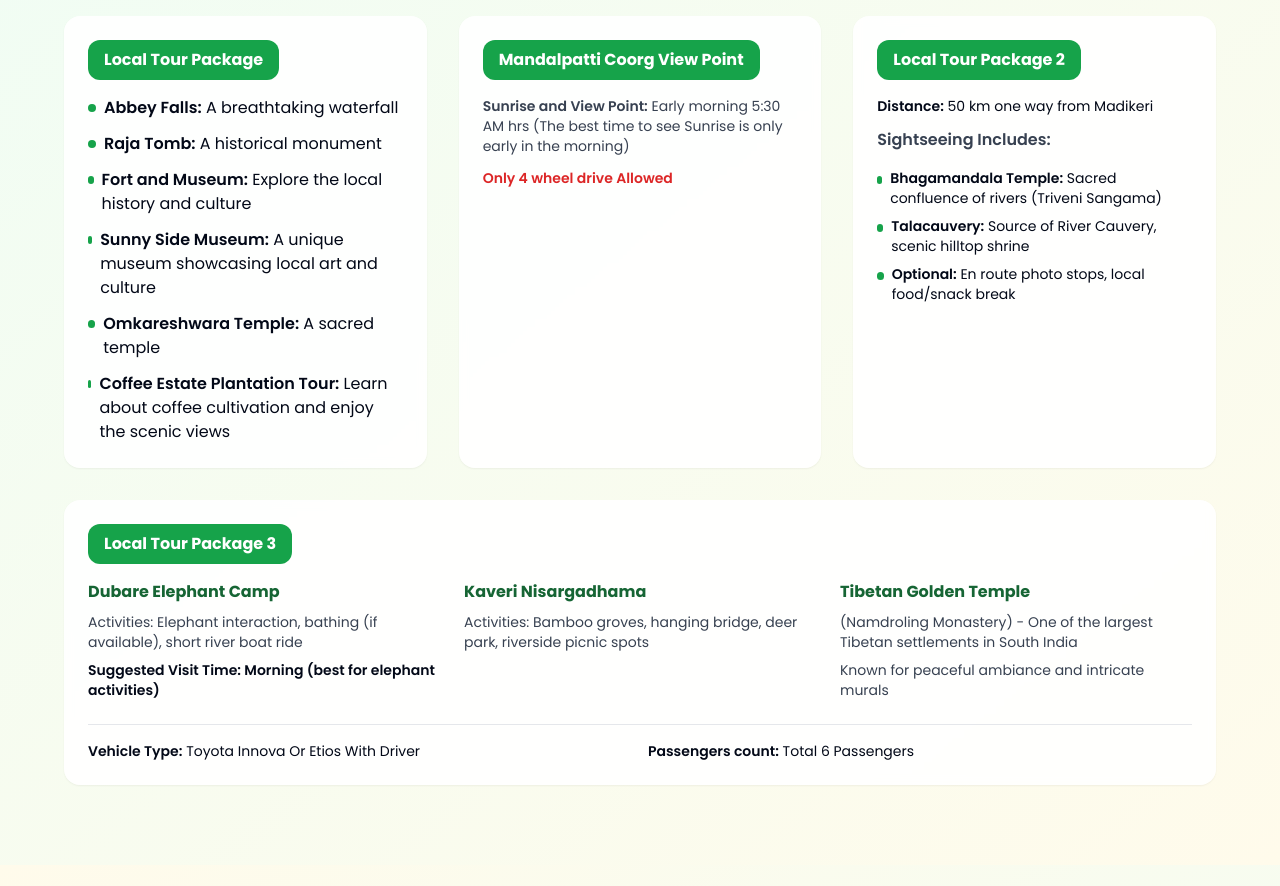
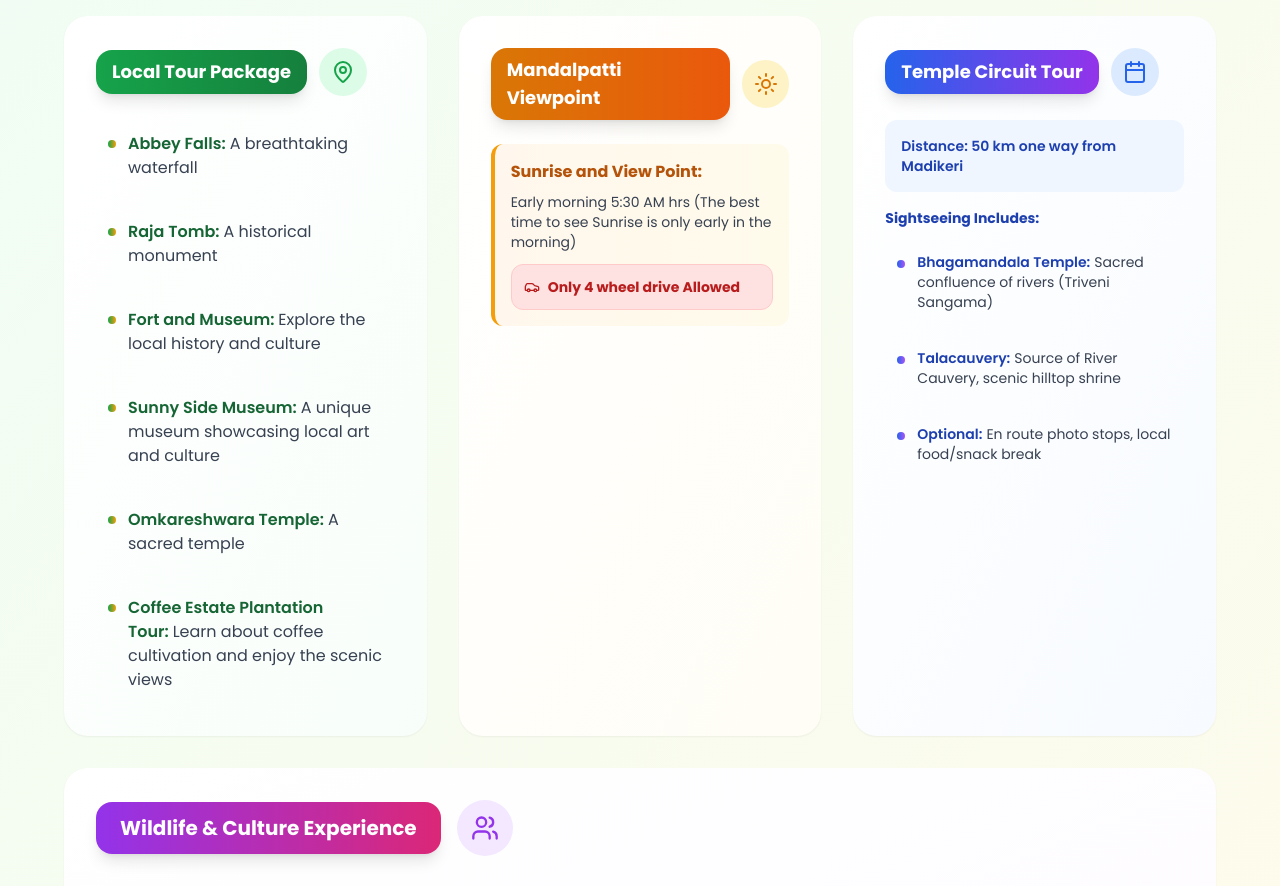
Before and after one commit to imAneeshD/coorg-escape-webpage, a React (Vite) app: page / in a window 1280 px wide. Shown: the part 4720-5606 px from the top of the page. Built offline with nearby package versions, Linux system fonts and the light colour scheme; no server answers.

Commit message:
Refactor Additional Tour Services section
Improved the UX/UI of the "Additional Tour Services" cards for a more modern and visually appealing design. Edited `src/pages/Index.tsx`.

```diff
--- a/src/pages/Index.tsx
+++ b/src/pages/Index.tsx
@@ -359,139 +359,185 @@ const AdditionalServicesSection = () => (
       </h2>
       <div className="grid md:grid-cols-2 lg:grid-cols-3 gap-8">
         {/* Local Tour Package 1 */}
-        <Card className="p-6 hover:shadow-xl transition-all duration-300 hover:scale-105 rounded-2xl border-0 bg-white/90 backdrop-blur-sm">
-          <div className="bg-green-600 text-white px-4 py-2 rounded-lg mb-4 inline-block">
-            <h3 className="font-bold">Local Tour Package</h3>
+        <Card className="group relative overflow-hidden hover:shadow-2xl transition-all duration-500 hover:scale-[1.02] rounded-3xl border-0 bg-gradient-to-br from-white to-green-50/50 backdrop-blur-sm">
+          <div className="absolute inset-0 bg-gradient-to-br from-green-600/5 to-amber-600/5 opacity-0 group-hover:opacity-100 transition-opacity duration-500"></div>
+          <CardContent className="relative p-8">
+            <div className="flex items-center gap-3 mb-6">
+              <div className="bg-gradient-to-r from-green-600 to-green-700 text-white px-4 py-2 rounded-2xl shadow-lg">
+                <h3 className="font-bold text-lg">Local Tour Package</h3>
               </div>
-          <ul className="space-y-3">
-            <li className="flex items-start gap-2">
-              <div className="w-2 h-2 bg-green-600 rounded-full mt-2"></div>
-              <div>
-                <span className="font-semibold">Abbey Falls:</span> A breathtaking waterfall
+              <div className="w-12 h-12 bg-green-100 rounded-full flex items-center justify-center group-hover:scale-110 transition-transform duration-300">
+                <MapPin className="w-6 h-6 text-green-600" />
               </div>
-            </li>
-            <li className="flex items-start gap-2">
-              <div className="w-2 h-2 bg-green-600 rounded-full mt-2"></div>
-              <div>
-                <span className="font-semibold">Raja Tomb:</span> A historical monument
             </div>
-            </li>
-            <li className="flex items-start gap-2">
-              <div className="w-2 h-2 bg-green-600 rounded-full mt-2"></div>
-              <div>
-                <span className="font-semibold">Fort and Museum:</span> Explore the local history and culture
+            <div className="space-y-4">
+              {[
+                { title: "Abbey Falls:", desc: "A breathtaking waterfall" },
+                { title: "Raja Tomb:", desc: "A historical monument" },
+                { title: "Fort and Museum:", desc: "Explore the local history and culture" },
+                { title: "Sunny Side Museum:", desc: "A unique museum showcasing local art and culture" },
+                { title: "Omkareshwara Temple:", desc: "A sacred temple" },
+                { title: "Coffee Estate Plantation Tour:", desc: "Learn about coffee cultivation and enjoy the scenic views" }
+              ].map((item, idx) => (
+                <div key={idx} className="flex items-start gap-3 group/item hover:bg-white/50 rounded-xl p-3 transition-all duration-200">
+                  <div className="w-2 h-2 bg-gradient-to-r from-green-600 to-amber-500 rounded-full mt-2 group-hover/item:scale-125 transition-transform duration-200"></div>
+                  <div className="flex-1">
+                    <span className="font-semibold text-green-800">{item.title}</span>
+                    <span className="text-gray-700 ml-1">{item.desc}</span>
                   </div>
-            </li>
-            <li className="flex items-start gap-2">
-              <div className="w-2 h-2 bg-green-600 rounded-full mt-2"></div>
-              <div>
-                <span className="font-semibold">Sunny Side Museum:</span> A unique museum showcasing local art and culture
                 </div>
-            </li>
-            <li className="flex items-start gap-2">
-              <div className="w-2 h-2 bg-green-600 rounded-full mt-2"></div>
-              <div>
-                <span className="font-semibold">Omkareshwara Temple:</span> A sacred temple
+              ))}
             </div>
-            </li>
-            <li className="flex items-start gap-2">
-              <div className="w-2 h-2 bg-green-600 rounded-full mt-2"></div>
-              <div>
-                <span className="font-semibold">Coffee Estate Plantation Tour:</span> Learn about coffee cultivation and enjoy the scenic views
-              </div>
-            </li>
-          </ul>
+          </CardContent>
         </Card>
 
         {/* Mandalpatti Package */}
-        <Card className="p-6 hover:shadow-xl transition-all duration-300 hover:scale-105 rounded-2xl border-0 bg-white/90 backdrop-blur-sm">
-          <div className="bg-green-600 text-white px-4 py-2 rounded-lg mb-4 inline-block">
-            <h3 className="font-bold">Mandalpatti Coorg View Point</h3>
+        <Card className="group relative overflow-hidden hover:shadow-2xl transition-all duration-500 hover:scale-[1.02] rounded-3xl border-0 bg-gradient-to-br from-white to-amber-50/50 backdrop-blur-sm">
+          <div className="absolute inset-0 bg-gradient-to-br from-amber-600/5 to-orange-600/5 opacity-0 group-hover:opacity-100 transition-opacity duration-500"></div>
+          <CardContent className="relative p-8">
+            <div className="flex items-center gap-3 mb-6">
+              <div className="bg-gradient-to-r from-amber-600 to-orange-600 text-white px-4 py-2 rounded-2xl shadow-lg">
+                <h3 className="font-bold text-lg">Mandalpatti Viewpoint</h3>
               </div>
-          <div className="space-y-3">
-            <p className="text-sm text-gray-700">
-              <span className="font-semibold">Sunrise and View Point:</span> Early morning 5:30 AM hrs
-              (The best time to see Sunrise is only early in the morning)
+              <div className="w-12 h-12 bg-amber-100 rounded-full flex items-center justify-center group-hover:scale-110 transition-transform duration-300">
+                <Sun className="w-6 h-6 text-amber-600" />
+              </div>
+            </div>
+            <div className="space-y-4">
+              <div className="bg-gradient-to-r from-orange-50 to-amber-50 rounded-xl p-4 border-l-4 border-amber-500">
+                <p className="text-gray-800 font-medium mb-2">
+                  <span className="font-bold text-amber-700">Sunrise and View Point:</span>
                 </p>
-            <p className="text-sm font-semibold text-red-600">
+                <p className="text-sm text-gray-700 mb-3">
+                  Early morning 5:30 AM hrs (The best time to see Sunrise is only early in the morning)
+                </p>
+                <div className="bg-red-100 border border-red-200 rounded-lg p-3">
+                  <p className="text-sm font-bold text-red-700 flex items-center gap-2">
+                    <Car className="w-4 h-4" />
                     Only 4 wheel drive Allowed
                   </p>
                 </div>
+              </div>
+            </div>
+          </CardContent>
         </Card>
 
         {/* Local Tour Package 2 */}
-        <Card className="p-6 hover:shadow-xl transition-all duration-300 hover:scale-105 rounded-2xl border-0 bg-white/90 backdrop-blur-sm">
-          <div className="bg-green-600 text-white px-4 py-2 rounded-lg mb-4 inline-block">
-            <h3 className="font-bold">Local Tour Package 2</h3>
+        <Card className="group relative overflow-hidden hover:shadow-2xl transition-all duration-500 hover:scale-[1.02] rounded-3xl border-0 bg-gradient-to-br from-white to-blue-50/50 backdrop-blur-sm">
+          <div className="absolute inset-0 bg-gradient-to-br from-blue-600/5 to-purple-600/5 opacity-0 group-hover:opacity-100 transition-opacity duration-500"></div>
+          <CardContent className="relative p-8">
+            <div className="flex items-center gap-3 mb-6">
+              <div className="bg-gradient-to-r from-blue-600 to-purple-600 text-white px-4 py-2 rounded-2xl shadow-lg">
+                <h3 className="font-bold text-lg">Temple Circuit Tour</h3>
               </div>
-          <div className="space-y-3 mb-4">
-            <p className="text-sm">
-              <span className="font-semibold">Distance:</span> 50 km one way from Madikeri
+              <div className="w-12 h-12 bg-blue-100 rounded-full flex items-center justify-center group-hover:scale-110 transition-transform duration-300">
+                <Calendar className="w-6 h-6 text-blue-600" />
+              </div>
+            </div>
+            <div className="space-y-4">
+              <div className="bg-blue-50 rounded-xl p-4 mb-4">
+                <p className="text-sm font-semibold text-blue-800">
+                  Distance: 50 km one way from Madikeri
                 </p>
-            <p className="font-semibold text-gray-700">Sightseeing Includes:</p>
               </div>
-          <ul className="space-y-2">
-            <li className="flex items-start gap-2 text-sm">
-              <div className="w-2 h-2 bg-green-600 rounded-full mt-2"></div>
-              <div>
-                <span className="font-semibold">Bhagamandala Temple:</span> Sacred confluence of rivers (Triveni Sangama)
+              <div className="space-y-3">
+                <h4 className="font-bold text-blue-800 text-sm">Sightseeing Includes:</h4>
+                {[
+                  { title: "Bhagamandala Temple:", desc: "Sacred confluence of rivers (Triveni Sangama)" },
+                  { title: "Talacauvery:", desc: "Source of River Cauvery, scenic hilltop shrine" },
+                  { title: "Optional:", desc: "En route photo stops, local food/snack break" }
+                ].map((item, idx) => (
+                  <div key={idx} className="flex items-start gap-3 group/item hover:bg-white/70 rounded-xl p-3 transition-all duration-200">
+                    <div className="w-2 h-2 bg-gradient-to-r from-blue-600 to-purple-500 rounded-full mt-2 group-hover/item:scale-125 transition-transform duration-200"></div>
+                    <div className="flex-1 text-sm">
+                      <span className="font-semibold text-blue-800">{item.title}</span>
+                      <span className="text-gray-700 ml-1">{item.desc}</span>
                     </div>
-            </li>
-            <li className="flex items-start gap-2 text-sm">
-              <div className="w-2 h-2 bg-green-600 rounded-full mt-2"></div>
-              <div>
-                <span className="font-semibold">Talacauvery:</span> Source of River Cauvery, scenic hilltop shrine
                   </div>
-            </li>
-            <li className="flex items-start gap-2 text-sm">
-              <div className="w-2 h-2 bg-green-600 rounded-full mt-2"></div>
-              <div>
-                <span className="font-semibold">Optional:</span> En route photo stops, local food/snack break
+                ))}
               </div>
-            </li>
-          </ul>
+            </div>
+          </CardContent>
         </Card>
 
-        {/* Local Tour Package 3 */}
-        <Card className="p-6 hover:shadow-xl transition-all duration-300 hover:scale-105 rounded-2xl border-0 bg-white/90 backdrop-blur-sm md:col-span-2 lg:col-span-3">
-          <div className="bg-green-600 text-white px-4 py-2 rounded-lg mb-4 inline-block">
-            <h3 className="font-bold">Local Tour Package 3</h3>
+        {/* Local Tour Package 3 - Full Width */}
+        <Card className="group relative overflow-hidden hover:shadow-2xl transition-all duration-500 hover:scale-[1.01] rounded-3xl border-0 bg-gradient-to-br from-white to-purple-50/50 backdrop-blur-sm md:col-span-2 lg:col-span-3">
+          <div className="absolute inset-0 bg-gradient-to-br from-purple-600/5 to-pink-600/5 opacity-0 group-hover:opacity-100 transition-opacity duration-500"></div>
+          <CardContent className="relative p-8">
+            <div className="flex items-center gap-4 mb-8">
+              <div className="bg-gradient-to-r from-purple-600 to-pink-600 text-white px-6 py-3 rounded-2xl shadow-lg">
+                <h3 className="font-bold text-xl">Wildlife & Culture Experience</h3>
               </div>
-          <div className="grid md:grid-cols-3 gap-6">
-            <div>
-              <h4 className="font-bold text-green-800 mb-2">Dubare Elephant Camp</h4>
-              <p className="text-sm text-gray-700 mb-2">
+              <div className="w-14 h-14 bg-purple-100 rounded-full flex items-center justify-center group-hover:scale-110 transition-transform duration-300">
+                <Users className="w-7 h-7 text-purple-600" />
+              </div>
+            </div>
+
+            <div className="grid md:grid-cols-3 gap-8 mb-8">
+              <div className="bg-gradient-to-br from-green-50 to-green-100 rounded-2xl p-6 border-l-4 border-green-500 hover:shadow-lg transition-shadow duration-300">
+                <div className="flex items-center gap-3 mb-4">
+                  <div className="w-10 h-10 bg-green-500 rounded-full flex items-center justify-center">
+                    <span className="text-white font-bold text-lg">🐘</span>
+                  </div>
+                  <h4 className="font-bold text-green-800 text-lg">Dubare Elephant Camp</h4>
+                </div>
+                <p className="text-sm text-gray-700 mb-3">
                   Activities: Elephant interaction, bathing (if available), short river boat ride
                 </p>
-              <p className="text-sm font-semibold">
-                Suggested Visit Time: Morning (best for elephant activities)
+                <div className="bg-green-200 rounded-lg p-2">
+                  <p className="text-xs font-semibold text-green-800">
+                    Best Visit Time: Morning (optimal for elephant activities)
                   </p>
                 </div>
+              </div>
 
-            <div>
-              <h4 className="font-bold text-green-800 mb-2">Kaveri Nisargadhama</h4>
-              <p className="text-sm text-gray-700 mb-2">
+              <div className="bg-gradient-to-br from-blue-50 to-blue-100 rounded-2xl p-6 border-l-4 border-blue-500 hover:shadow-lg transition-shadow duration-300">
+                <div className="flex items-center gap-3 mb-4">
+                  <div className="w-10 h-10 bg-blue-500 rounded-full flex items-center justify-center">
+                    <span className="text-white font-bold text-lg">🌿</span>
+                  </div>
+                  <h4 className="font-bold text-blue-800 text-lg">Kaveri Nisargadhama</h4>
+                </div>
+                <p className="text-sm text-gray-700">
                   Activities: Bamboo groves, hanging bridge, deer park, riverside picnic spots
                 </p>
               </div>
 
-            <div>
-              <h4 className="font-bold text-green-800 mb-2">Tibetan Golden Temple</h4>
+              <div className="bg-gradient-to-br from-amber-50 to-amber-100 rounded-2xl p-6 border-l-4 border-amber-500 hover:shadow-lg transition-shadow duration-300">
+                <div className="flex items-center gap-3 mb-4">
+                  <div className="w-10 h-10 bg-amber-500 rounded-full flex items-center justify-center">
+                    <span className="text-white font-bold text-lg">🏛️</span>
+                  </div>
+                  <h4 className="font-bold text-amber-800 text-lg">Tibetan Golden Temple</h4>
+                </div>
                 <p className="text-sm text-gray-700 mb-2">
                   (Namdroling Monastery) - One of the largest Tibetan settlements in South India
                 </p>
-              <p className="text-sm text-gray-700">
+                <p className="text-xs text-amber-700 font-medium">
                   Known for peaceful ambiance and intricate murals
                 </p>
               </div>
             </div>
 
-          <div className="mt-6 pt-4 border-t border-gray-200">
-            <div className="grid md:grid-cols-2 gap-4 text-sm">
-              <p><span className="font-semibold">Vehicle Type:</span> Toyota Innova Or Etios With Driver</p>
-              <p><span className="font-semibold">Passengers count:</span> Total 6 Passengers</p>
+            <div className="bg-gradient-to-r from-gray-50 to-gray-100 rounded-2xl p-6 border border-gray-200">
+              <div className="grid md:grid-cols-2 gap-6 text-sm">
+                <div className="flex items-center gap-3">
+                  <Car className="w-5 h-5 text-gray-600" />
+                  <div>
+                    <span className="font-semibold text-gray-800">Vehicle Type:</span>
+                    <p className="text-gray-700">Toyota Innova Or Etios With Driver</p>
                   </div>
                 </div>
+                <div className="flex items-center gap-3">
+                  <Users className="w-5 h-5 text-gray-600" />
+                  <div>
+                    <span className="font-semibold text-gray-800">Capacity:</span>
+                    <p className="text-gray-700">Total 6 Passengers</p>
+                  </div>
+                </div>
+              </div>
+            </div>
+          </CardContent>
         </Card>
       </div>
     </div>
```
Lines whose indentation alone changed are shown as unchanged.
